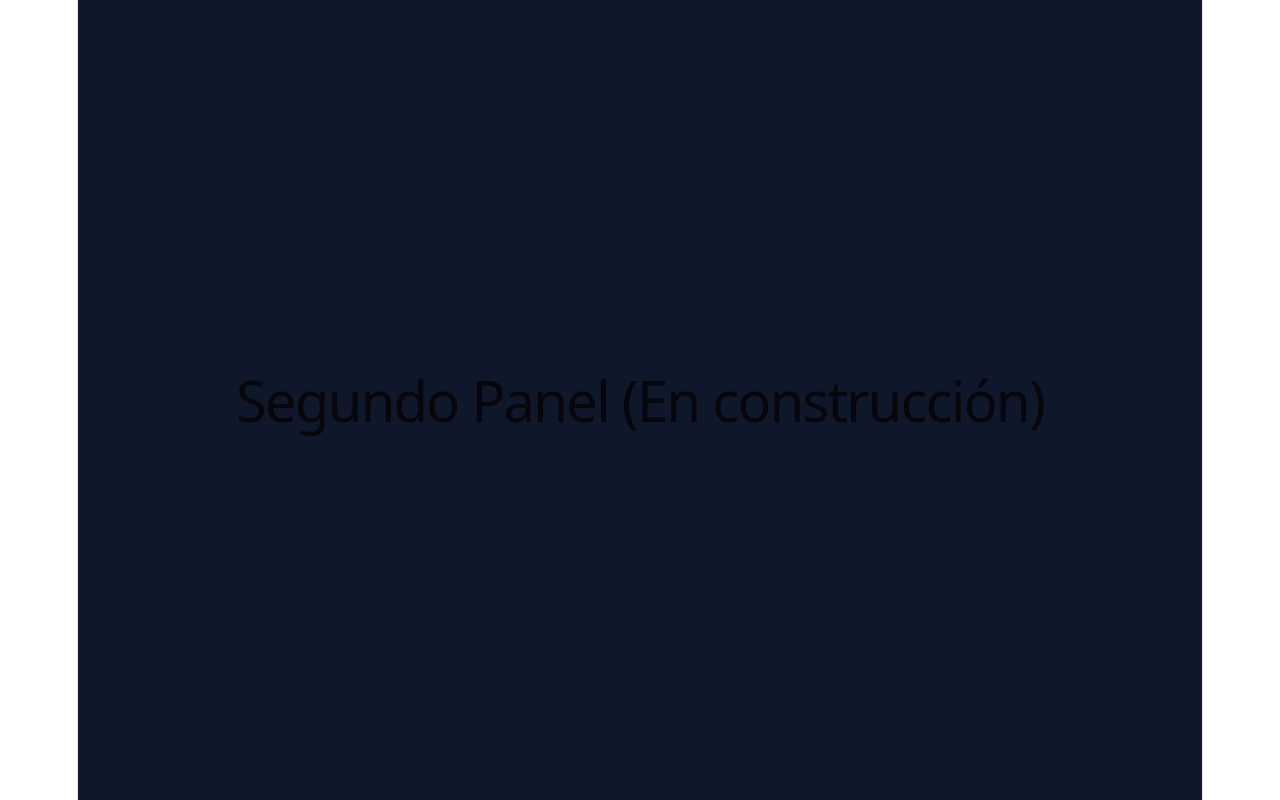
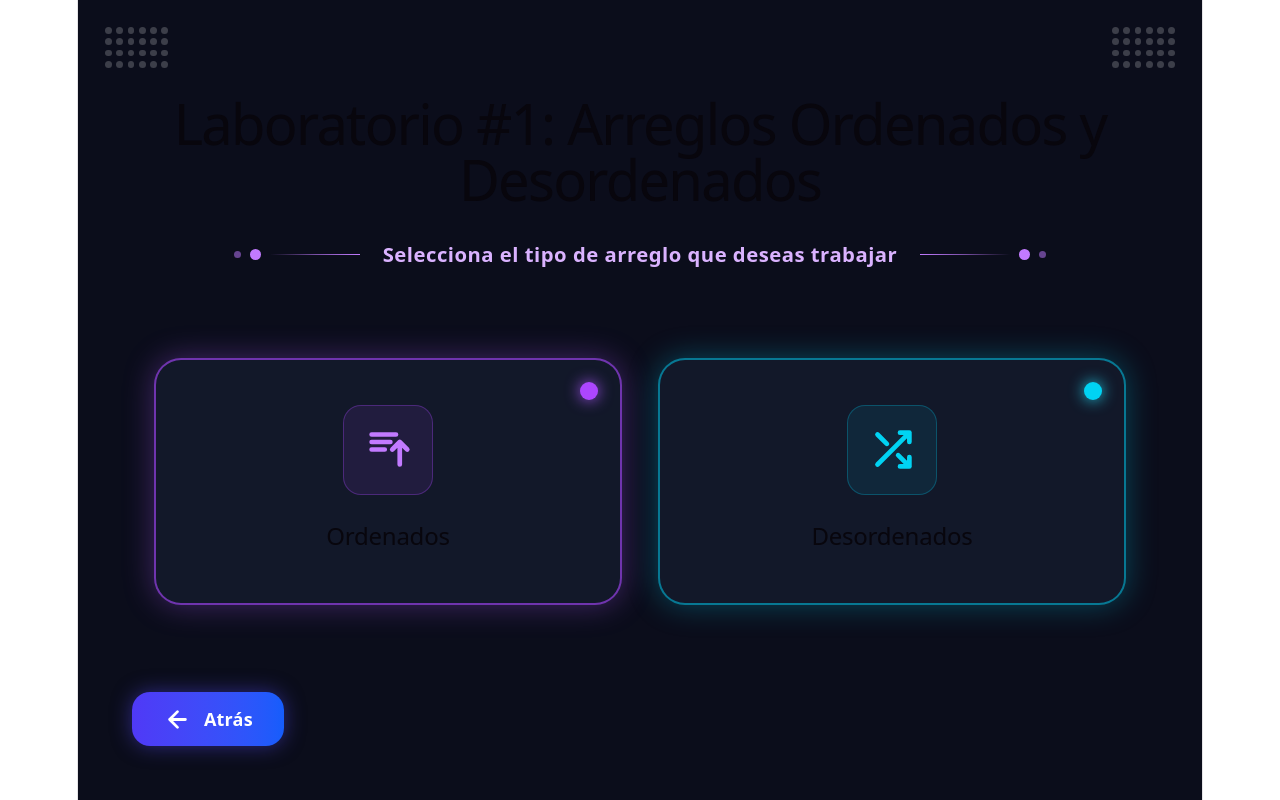
Before and after one commit to samxdev7/aed-lab-1, a React (Vite) app in the folder Frontend/: page / in a window 1280 px wide. Both pictures are taken after a click on the button "Siguiente". Built offline with nearby package versions, Linux system fonts and the light colour scheme.

Commit message:
feat: add ArrayMenuPanel component and update navigation in App

```diff
--- a/Frontend/src/App.tsx
+++ b/Frontend/src/App.tsx
@@ -1,21 +1,23 @@
 import { useState } from 'react';
 import { PresentationPanel } from './PresentationPanel';
+import { ArrayMenuPanel } from './ArrayMenuPanel';
 
-export function App() {
-  const [currentPanel, setCurrentPanel] = useState<'presentation' | 'second'>('presentation');
+export default function App() {
+  const [currentScreen, setCurrentScreen] = useState<'presentation' | 'menu' | 'ordered' | 'unordered'>('presentation');
 
   return (
-    <div className="w-full min-h-screen bg-slate-900">
-      {currentPanel === 'presentation' && (
-        <PresentationPanel onNext={() => setCurrentPanel('second')} />
+    <main className="w-full min-h-screen">
+      {currentScreen === 'presentation' && (
+        <PresentationPanel onNext={() => setCurrentScreen('menu')} />
       )}
-      {currentPanel === 'second' && (
-        <div className="p-8 text-white min-h-screen flex items-center justify-center">
-          <h1 className="text-2xl font-bold">Segundo Panel (En construcción)</h1>
-        </div>
+
+      {currentScreen === 'menu' && (
+        <ArrayMenuPanel
+          onBack={() => setCurrentScreen('presentation')}
+          onSelectOrdered={() => alert('Próximamente: Panel Arreglos Ordenados')}
+          onSelectUnordered={() => alert('Próximamente: Panel Arreglos Desordenados')}
+        />
       )}
-    </div>
+    </main>
   );
 }
-
-export default App;
--- /dev/null
+++ b/Frontend/src/ArrayMenuPanel.tsx
@@ -0,0 +1,105 @@
+import React from 'react';
+
+interface ArrayMenuPanelProps {
+  onBack: () => void;
+  onSelectOrdered: () => void;
+  onSelectUnordered: () => void;
+}
+
+export const ArrayMenuPanel: React.FC<ArrayMenuPanelProps> = ({
+  onBack,
+  onSelectOrdered,
+  onSelectUnordered,
+}) => {
+  return (
+    <div className="relative flex flex-col justify-between min-h-screen bg-[#0B0D1B] text-white p-8 md:p-12 overflow-hidden select-none">
+      {/* Patrones de puntos decorativos en las esquinas */}
+      <div className="absolute top-6 left-6 grid grid-cols-6 gap-1 opacity-20 pointer-events-none">
+        {Array.from({ length: 24 }).map((_, i) => (
+          <div key={i} className="w-1.5 h-1.5 bg-white rounded-full"></div>
+        ))}
+      </div>
+      <div className="absolute top-6 right-6 grid grid-cols-6 gap-1 opacity-20 pointer-events-none">
+        {Array.from({ length: 24 }).map((_, i) => (
+          <div key={i} className="w-1.5 h-1.5 bg-white rounded-full"></div>
+        ))}
+      </div>
+
+      {/* Encabezado limpio estilo foto principal */}
+      <header className="flex flex-col items-center justify-center mt-2 mb-10 z-10 text-center">
+        {/* Título blanco nítido sin sombras ni resplandores excesivos */}
+        <h1 className="text-3xl md:text-5xl font-bold text-white tracking-tight mb-5">
+          Laboratorio #1: Arreglos Ordenados y Desordenados
+        </h1>
+
+        {/* Subtítulo en morado con líneas y puntos exactos a la foto */}
+        <div className="flex items-center justify-center gap-2 font-medium text-sm md:text-base">
+          <span className="w-1.5 h-1.5 rounded-full bg-purple-400 opacity-50"></span>
+          <span className="w-2.5 h-2.5 rounded-full bg-purple-400"></span>
+          <div className="h-[1px] w-10 md:w-20 bg-gradient-to-r from-transparent via-purple-400/60 to-purple-400"></div>
+
+          <span className="px-3 font-semibold text-purple-300 tracking-wide text-base md:text-lg">
+            Selecciona el tipo de arreglo que deseas trabajar
+          </span>
+
+          <div className="h-[1px] w-10 md:w-20 bg-gradient-to-l from-transparent via-purple-400/60 to-purple-400"></div>
+          <span className="w-2.5 h-2.5 rounded-full bg-purple-400"></span>
+          <span className="w-1.5 h-1.5 rounded-full bg-purple-400 opacity-50"></span>
+        </div>
+      </header>
+
+      {/* Tarjetas Centradas */}
+      <main className="flex-1 flex flex-col md:flex-row items-center justify-center gap-8 max-w-4xl mx-auto w-full my-auto py-6 z-10 px-4">
+        {/* Tarjeta Ordenados */}
+        <button
+          onClick={onSelectOrdered}
+          className="relative w-full md:w-1/2 p-10 bg-[#121829] rounded-3xl border-2 border-purple-500/60 shadow-[0_0_30px_rgba(168,85,247,0.35)] hover:shadow-[0_0_50px_rgba(168,85,247,0.6)] hover:border-purple-400 transition-all duration-300 transform hover:-translate-y-2 flex flex-col items-center justify-center cursor-pointer group"
+        >
+          <div className="absolute top-5 right-5 w-4 h-4 bg-purple-500 rounded-full shadow-[0_0_15px_#A855F7]"></div>
+          <div className="w-20 h-20 rounded-2xl bg-purple-500/10 border border-purple-500/30 flex items-center justify-center mb-6 text-purple-400 group-hover:scale-110 group-hover:bg-purple-500/20 transition-all">
+            <svg className="w-10 h-10" fill="none" stroke="currentColor" viewBox="0 0 24 24">
+              <path strokeLinecap="round" strokeLinejoin="round" strokeWidth={2.5} d="M3 4h13M3 8h10M3 12h7m4 0l4-4m0 0l4 4m-4-4v12" />
+            </svg>
+          </div>
+          <h2 className="text-3xl font-black text-purple-200 tracking-wider">
+            Ordenados
+          </h2>
+        </button>
+
+        {/* Tarjeta Desordenados */}
+        <button
+          onClick={onSelectUnordered}
+          className="relative w-full md:w-1/2 p-10 bg-[#121829] rounded-3xl border-2 border-cyan-500/60 shadow-[0_0_30px_rgba(6,182,212,0.35)] hover:shadow-[0_0_50px_rgba(6,182,212,0.6)] hover:border-cyan-400 transition-all duration-300 transform hover:-translate-y-2 flex flex-col items-center justify-center cursor-pointer group"
+        >
+          <div className="absolute top-5 right-5 w-4 h-4 bg-cyan-400 rounded-full shadow-[0_0_15px_#22D3EE]"></div>
+          <div className="w-20 h-20 rounded-2xl bg-cyan-500/10 border border-cyan-500/30 flex items-center justify-center mb-6 text-cyan-400 group-hover:scale-110 group-hover:bg-cyan-500/20 transition-all">
+            <svg className="w-10 h-10" fill="none" stroke="currentColor" viewBox="0 0 24 24">
+              <path strokeLinecap="round" strokeLinejoin="round" strokeWidth={2.5} d="M16 3h5v5M4 20L21 3M21 16v5h-5M15 15l6 6M4 4l5 5" />
+            </svg>
+          </div>
+          <h2 className="text-3xl font-black text-cyan-200 tracking-wider">
+            Desordenados
+          </h2>
+        </button>
+      </main>
+
+      {/* Pie de página con botón Atrás */}
+      <footer className="w-full flex justify-start items-center pt-8 mt-2 z-10">
+        <button
+          onClick={onBack}
+          className="group flex items-center gap-3 px-7 py-3 bg-gradient-to-r from-indigo-600 to-blue-600 hover:from-indigo-500 hover:to-blue-500 text-white font-bold text-base rounded-2xl shadow-[0_0_20px_rgba(79,70,229,0.5)] hover:shadow-[0_0_30px_rgba(79,70,229,0.8)] transition-all duration-300 transform hover:-translate-x-1 cursor-pointer"
+        >
+          <svg
+            className="w-6 h-6 transition-transform duration-300 group-hover:-translate-x-1"
+            fill="none"
+            stroke="currentColor"
+            viewBox="0 0 24 24"
+          >
+            <path strokeLinecap="round" strokeLinejoin="round" strokeWidth={2.5} d="M19 12H5m7 7l-7-7 7-7" />
+          </svg>
+          <span>Atrás</span>
+        </button>
+      </footer>
+    </div>
+  );
+};
```
